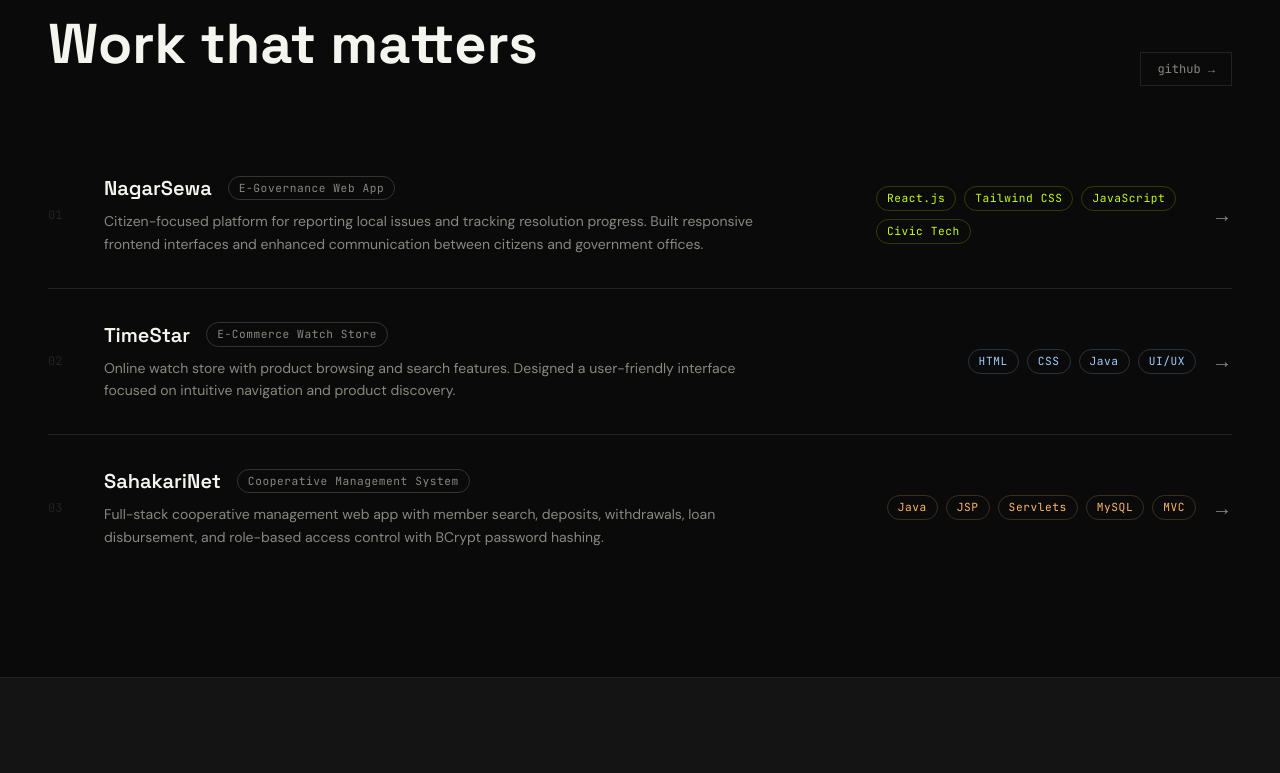
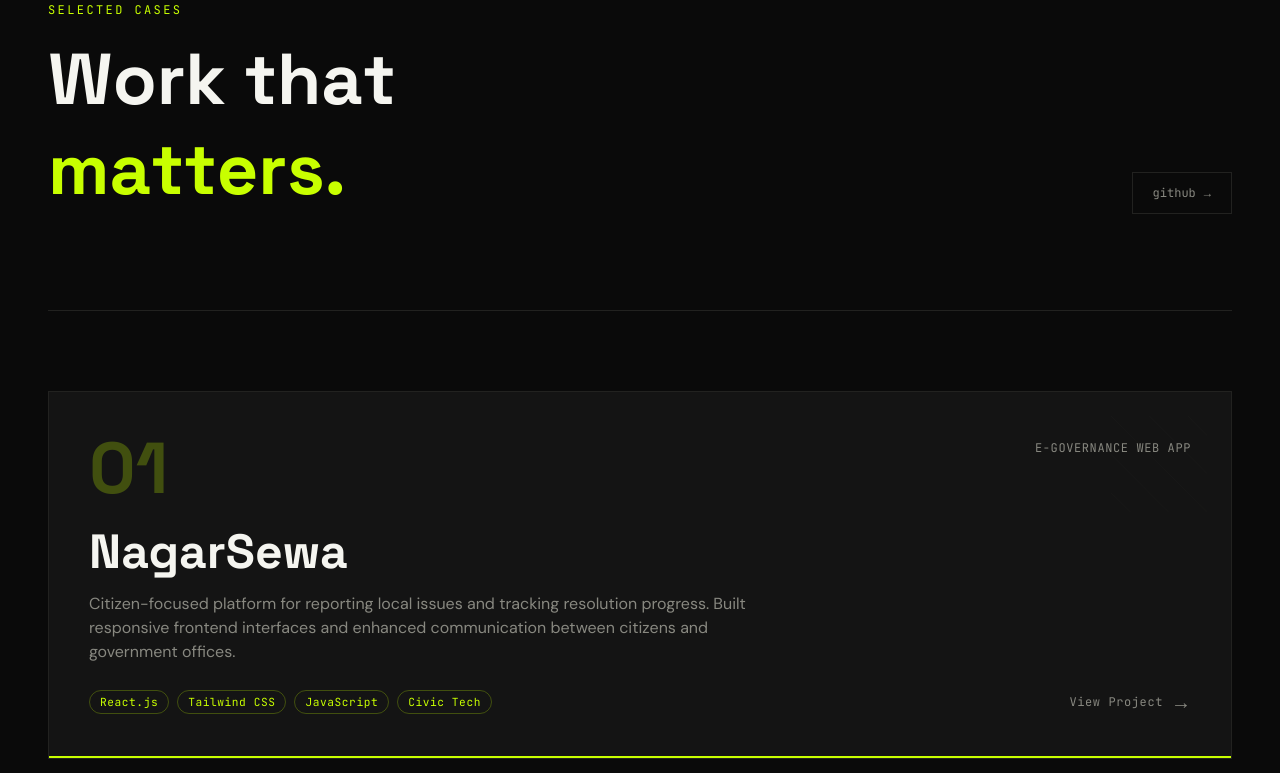
Before and after one commit to PRINCEZ110/Portfolio, a React (Vite) app in the folder prince-portfolio/: page / in a window 1280 px wide. Shown: the part 980-1753 px from the top of the page. Built offline with nearby package versions, Linux system fonts and the light colour scheme.

Commit message:
Update Work section with Behance-inspired design

```diff
--- a/prince-portfolio/src/components/Work.jsx
+++ b/prince-portfolio/src/components/Work.jsx
@@ -1,4 +1,4 @@
-import { motion } from 'framer-motion';
+import { motion, useScroll, useTransform } from 'framer-motion';
 import { useRef } from 'react';
 
 const projects = [
@@ -9,6 +9,8 @@ const projects = [
     tags: ['React.js', 'Tailwind CSS', 'JavaScript', 'Civic Tech'],
     desc: 'Citizen-focused platform for reporting local issues and tracking resolution progress. Built responsive frontend interfaces and enhanced communication between citizens and government offices.',
     color: '#C8FF00',
+    gradient: 'from-[#C8FF00]/20 via-transparent to-transparent',
+    pattern: 'M0 0L50 50M50 0L0 50',
   },
   {
     num: '02',
@@ -17,6 +19,8 @@ const projects = [
     tags: ['HTML', 'CSS', 'Java', 'UI/UX'],
     desc: 'Online watch store with product browsing and search features. Designed a user-friendly interface focused on intuitive navigation and product discovery.',
     color: '#A0CFFF',
+    gradient: 'from-[#A0CFFF]/20 via-transparent to-transparent',
+    pattern: 'M10 10L40 40M40 10L10 40',
   },
   {
     num: '03',
@@ -25,71 +29,239 @@ const projects = [
     tags: ['Java', 'JSP', 'Servlets', 'MySQL', 'MVC'],
     desc: 'Full-stack cooperative management web app with member search, deposits, withdrawals, loan disbursement, and role-based access control with BCrypt password hashing.',
     color: '#FFB86C',
+    gradient: 'from-[#FFB86C]/20 via-transparent to-transparent',
+    pattern: 'M0 20L30 50L60 20L90 50',
   },
 ];
 
+const containerVariants = {
+  hidden: {},
+  visible: {
+    transition: {
+      staggerChildren: 0.15,
+    },
+  },
+};
+
+const itemVariants = {
+  hidden: { opacity: 0, y: 60 },
+  visible: {
+    opacity: 1,
+    y: 0,
+    transition: { duration: 0.7, ease: [0.16, 1, 0.3, 1] },
+  },
+};
+
+function LetterPullUp({ text, className }) {
+  return (
+    <span className={className}>
+      {text.split('').map((char, i) => (
+        <motion.span
+          key={i}
+          initial={{ y: 80, opacity: 0 }}
+          whileInView={{ y: 0, opacity: 1 }}
+          viewport={{ once: true, margin: '-80px' }}
+          transition={{ duration: 0.5, delay: i * 0.04, ease: [0.16, 1, 0.3, 1] }}
+          className="inline-block"
+        >
+          {char === ' ' ? '\u00A0' : char}
+        </motion.span>
+      ))}
+    </span>
+  );
+}
+
 export default function Work() {
+  const sectionRef = useRef(null);
+  const { scrollYProgress } = useScroll({
+    target: sectionRef,
+    offset: ['start end', 'end start'],
+  });
+
+  const headerOpacity = useTransform(scrollYProgress, [0, 0.15], [0, 1]);
+  const headerY = useTransform(scrollYProgress, [0, 0.15], [40, 0]);
+
   return (
-    <section id="work" className="px-6 md:px-12 py-24">
+    <section id="work" className="relative px-6 md:px-12 py-24 md:py-32 overflow-hidden" ref={sectionRef}>
       <div className="max-w-8xl mx-auto">
-      <div className="flex items-end justify-between mb-14">
+        <motion.div
+          style={{ opacity: headerOpacity, y: headerY }}
+          className="flex items-end justify-between mb-16 md:mb-24"
+        >
           <div>
-          <span className="font-mono text-xs text-accent tracking-widest uppercase ">selected cases</span>
-          <h2 className="font-display font-bold text-snow mt-2" style={{ fontSize: 'clamp(2rem, 5vw, 3.5rem)' }}>
-            Work that matters
+            <span className="font-mono text-xs text-accent tracking-[0.2em] uppercase block mb-4">
+              selected cases
+            </span>
+            <h2 className="font-display font-bold text-snow leading-tight" style={{ fontSize: 'clamp(2.5rem, 6vw, 4.5rem)' }}>
+              <LetterPullUp text="Work that" />
+              <br />
+              <span className="text-accent">
+                <LetterPullUp text="matters." />
+              </span>
             </h2>
           </div>
-        <a href="https://github.com/PRINCEZ110?tab=repositories" target="_blank" rel="noreferrer"
-          className="hidden md:inline-flex items-center gap-2 font-mono text-xs text-muted hover:text-accent transition-colors border border-border px-4 py-2">
-          github →
-        </a>
-      </div>
+          <motion.a
+            href="https://github.com/PRINCEZ110?tab=repositories"
+            target="_blank"
+            rel="noreferrer"
+            whileHover={{ gap: '12px' }}
+            className="hidden md:inline-flex items-center gap-2 font-mono text-xs text-muted hover:text-accent transition-colors border border-border px-5 py-3 group"
+          >
+            <span>github</span>
+            <motion.span
+              initial={{ x: 0 }}
+              whileHover={{ x: 3 }}
+              className="inline-block"
+            >→</motion.span>
+          </motion.a>
+        </motion.div>
 
-      <div className="divide-y divide-border">
+        {/* Divider bar — Behance inspired */}
+        <motion.div
+          initial={{ scaleX: 0 }}
+          whileInView={{ scaleX: 1 }}
+          viewport={{ once: true }}
+          transition={{ duration: 0.8, ease: [0.16, 1, 0.3, 1], delay: 0.3 }}
+          className="h-px bg-border origin-left mb-16 md:mb-20"
+        />
+
+        <motion.div
+          variants={containerVariants}
+          initial="hidden"
+          whileInView="visible"
+          viewport={{ once: true, margin: '-100px' }}
+          className="space-y-12 md:space-y-16"
+        >
           {projects.map((p, i) => (
-          <ProjectRow key={i} project={p} />
+            <ProjectCard key={i} project={p} index={i} />
           ))}
-      </div>
+        </motion.div>
       </div>
     </section>
   );
 }
 
-function ProjectRow({ project }) {
-  const ref = useRef(null);
+function ProjectCard({ project, index }) {
+  const cardRef = useRef(null);
 
   return (
     <motion.div
-      ref={ref}
-      initial={{ opacity: 0, y: 30 }}
-      whileInView={{ opacity: 1, y: 0 }}
-      viewport={{ once: true, margin: '-80px' }}
-      transition={{ duration: 0.5, ease: [0.16, 1, 0.3, 1] }}
-      className="group flex flex-col md:flex-row md:items-center gap-4 py-8 cursor-pointer"
+      ref={cardRef}
+      variants={itemVariants}
+      whileHover={{ scale: 1.01 }}
+      transition={{ duration: 0.4, ease: [0.16, 1, 0.3, 1] }}
+      className="group relative bg-card border border-border hover:border-accent/30 transition-all duration-500"
     >
-      <span className="font-mono text-xs text-border group-hover:text-accent transition-colors w-10 flex-shrink-0">
+      {/* Background gradient glow */}
+      <div
+        className={`absolute inset-0 bg-gradient-to-br ${project.gradient} opacity-0 group-hover:opacity-100 transition-opacity duration-700 pointer-events-none`}
+      />
+
+      {/* Decorative pattern lines */}
+      <svg
+        className="absolute top-6 right-6 w-24 h-24 text-border opacity-30 group-hover:text-accent/20 transition-all duration-500 pointer-events-none"
+        viewBox="0 0 50 50"
+      >
+        <pattern id={`pattern-${index}`} x="0" y="0" width="20" height="20" patternUnits="userSpaceOnUse">
+          <path d={project.pattern} stroke="currentColor" strokeWidth="0.5" fill="none" />
+        </pattern>
+        <rect width="50" height="50" fill={`url(#pattern-${index})`} />
+      </svg>
+
+      <div className="relative z-10 p-6 md:p-10">
+        {/* Top row: number + subtitle */}
+        <div className="flex items-start justify-between mb-6">
+          <motion.span
+            initial={{ opacity: 0, x: -20 }}
+            whileInView={{ opacity: 1, x: 0 }}
+            viewport={{ once: true }}
+            transition={{ delay: index * 0.15 + 0.2, duration: 0.5, ease: [0.16, 1, 0.3, 1] }}
+            className="font-display font-bold text-5xl md:text-7xl leading-none"
+            style={{ color: project.color + '40' }}
+          >
             {project.num}
-      </span>
-
-      <div className="flex-1 min-w-0">
-        <div className="flex flex-col sm:flex-row sm:items-center gap-2 sm:gap-4 mb-2">
-          <h3 className="font-display font-semibold text-snow text-xl group-hover:text-accent transition-colors duration-200">
-            {project.title}
-          </h3>
-          <span className="tag">{project.subtitle}</span>
-        </div>
-        <p className="font-body text-muted text-sm leading-relaxed max-w-2xl">{project.desc}</p>
+          </motion.span>
+          <motion.span
+            initial={{ opacity: 0 }}
+            whileInView={{ opacity: 1 }}
+            viewport={{ once: true }}
+            transition={{ delay: index * 0.15 + 0.4, duration: 0.5 }}
+            className="font-mono text-xs text-muted tracking-wider uppercase mt-2"
+          >
+            {project.subtitle}
+          </motion.span>
         </div>
 
-      <div className="flex flex-wrap gap-2 md:max-w-xs">
-        {project.tags.map(t => (
-          <span key={t} className="tag" style={{ borderColor: project.color + '33', color: project.color }}>
+        {/* Title */}
+        <motion.h3
+          initial={{ opacity: 0, y: 20 }}
+          whileInView={{ opacity: 1, y: 0 }}
+          viewport={{ once: true }}
+          transition={{ delay: index * 0.15 + 0.3, duration: 0.6, ease: [0.16, 1, 0.3, 1] }}
+          className="font-display font-bold text-snow text-3xl md:text-4xl lg:text-5xl mb-4 group-hover:text-accent transition-colors duration-500"
+        >
+          {project.title}
+        </motion.h3>
+
+        {/* Description */}
+        <motion.p
+          initial={{ opacity: 0, y: 15 }}
+          whileInView={{ opacity: 1, y: 0 }}
+          viewport={{ once: true }}
+          transition={{ delay: index * 0.15 + 0.4, duration: 0.6, ease: [0.16, 1, 0.3, 1] }}
+          className="font-body text-muted text-sm md:text-base leading-relaxed max-w-2xl mb-6"
+        >
+          {project.desc}
+        </motion.p>
+
+        {/* Bottom: tags + arrow */}
+        <div className="flex flex-wrap items-center justify-between gap-4">
+          <motion.div
+            initial={{ opacity: 0, y: 10 }}
+            whileInView={{ opacity: 1, y: 0 }}
+            viewport={{ once: true }}
+            transition={{ delay: index * 0.15 + 0.5, duration: 0.5 }}
+            className="flex flex-wrap gap-2"
+          >
+            {project.tags.map((t) => (
+              <motion.span
+                key={t}
+                whileHover={{ scale: 1.05, y: -1 }}
+                className="tag"
+                style={{ borderColor: project.color + '40', color: project.color }}
+              >
                 {t}
-          </span>
+              </motion.span>
             ))}
+          </motion.div>
+
+          <motion.div
+            initial={{ opacity: 0, x: -10 }}
+            whileInView={{ opacity: 1, x: 0 }}
+            viewport={{ once: true }}
+            transition={{ delay: index * 0.15 + 0.6, duration: 0.5 }}
+            className="flex items-center gap-2 text-muted group-hover:text-accent transition-colors duration-500"
+          >
+            <span className="font-mono text-xs tracking-wider hidden sm:inline">View Project</span>
+            <motion.span
+              initial={{ x: 0 }}
+              whileHover={{ x: 5 }}
+              transition={{ type: 'spring', stiffness: 300, damping: 20 }}
+              className="text-xl inline-block"
+            >→</motion.span>
+          </motion.div>
+        </div>
       </div>
 
-      <span className="text-muted group-hover:text-accent transition-colors text-xl flex-shrink-0 hidden md:block">→</span>
+      {/* Bottom accent line */}
+      <motion.div
+        initial={{ scaleX: 0 }}
+        whileInView={{ scaleX: 1 }}
+        viewport={{ once: true }}
+        transition={{ delay: index * 0.15 + 0.7, duration: 0.6, ease: [0.16, 1, 0.3, 1] }}
+        className="h-[2px] origin-left"
+        style={{ backgroundColor: project.color }}
+      />
     </motion.div>
   );
 }
```
Lines whose indentation alone changed are shown as unchanged.
